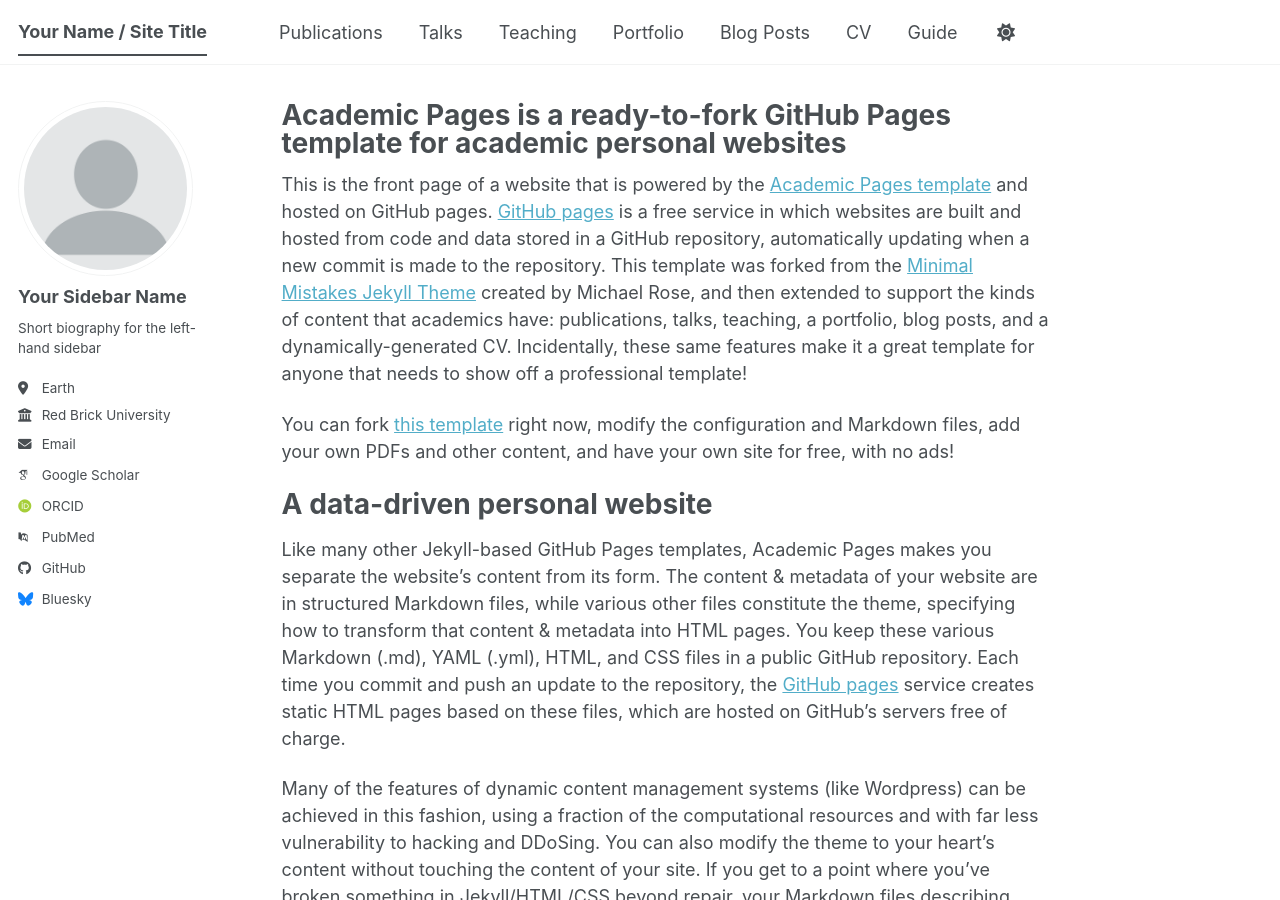
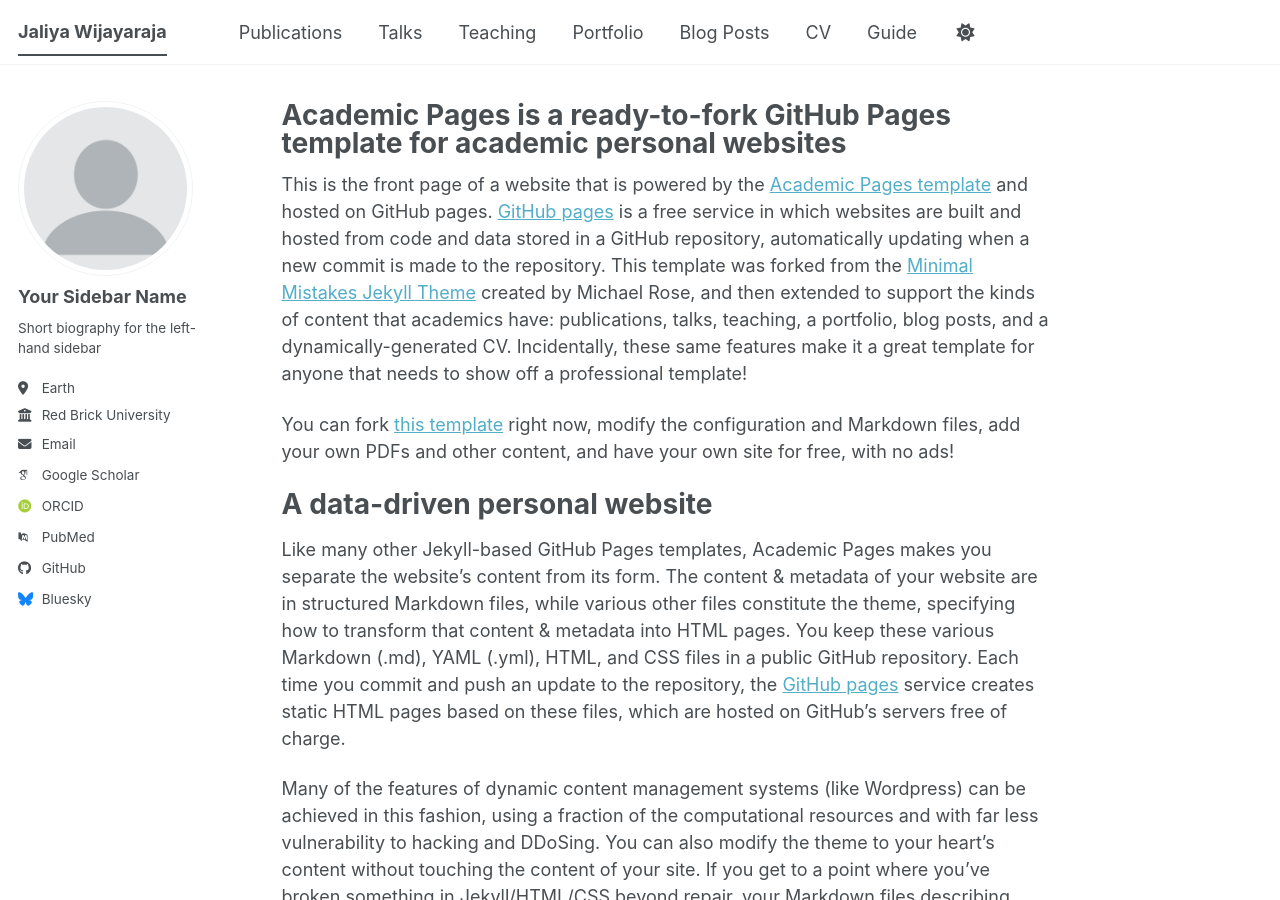
Before and after one commit to JaliyaWijayaraja/JaliyaWijayaraja.github.io, a Jekyll site: the page built from _pages/about.md, in a window 1280 px wide and 900 px high. Built offline with Jekyll 4.4.1, drawn with Linux system fonts in a browser that asks for light colours; some web fonts are replaced; a script bundle is joined from its source files by our own code; library files that are not in the unit come from our copies.

Commit message:
Update site title in configuration file

```diff
--- a/_config.yml
+++ b/_config.yml
@@ -9,7 +9,7 @@
 # Basic Site Settings
 locale                   : "en-US"
 site_theme               : "default" # The available themes options are "default", "air", "sunrise", "mint", "dirt" and "contrast"
-title                    : "Your Name / Site Title"
+title                    : "Jaliya Wijayaraja"
 title_separator          : "-"
 name                     : &name "Your Name"
 description              : &description "Your Name's academic portfolio"   # Update this with a general description of your site, this is the default if not overridden by a page
```
